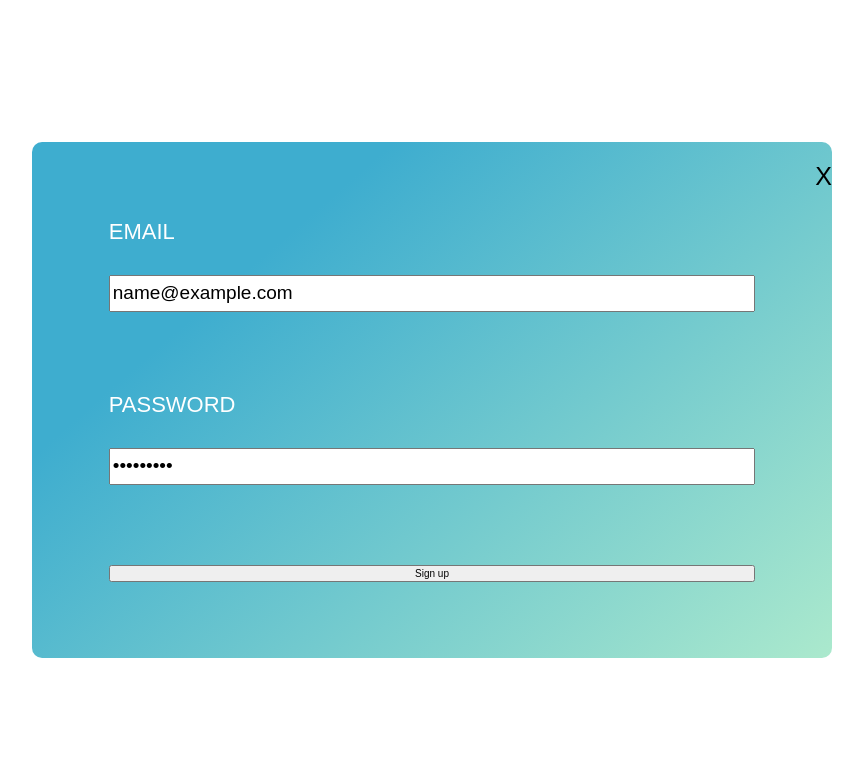
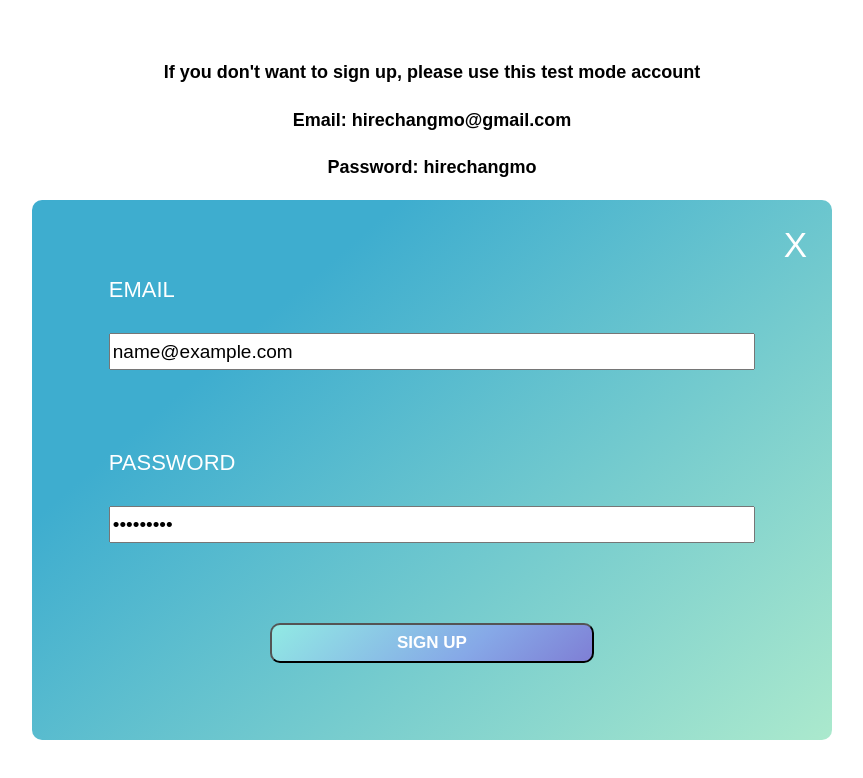
Before and after one commit to ChangmoSung/changmoSungReactProjectFive, a React (Create React App) app: page /changmoSungReactProjectFive/video in a window 1280 px wide. Both pictures are taken after typing "name@example.com", "Sample123" into the empty fields and a click on the button "SIGN UP". Shown: the top 778 px of the page, without its empty margins (208-1071 px from the left). Built offline with nearby package versions, Linux system fonts and the light colour scheme; no server answers.

Commit message:
added emoji animation that appears when users upload and text to the landing page

```diff
--- a/public/index.html
+++ b/public/index.html
@@ -25,7 +25,7 @@
       work correctly both with client-side routing and a non-root public URL.
       Learn how to configure a non-root public URL by running `npm run build`.
     -->
-    <title>React App</title>
+    <title>Changmo's Smiley Magic</title>
   </head>
   <body>
     <noscript>You need to enable JavaScript to run this app.</noscript>
--- a/src/App.js
+++ b/src/App.js
@@ -2,7 +2,6 @@ import React, { Component } from "react";
 import "./App.css";
 import firebase from "./components/firebase";
 import { BrowserRouter as Router, Route } from "react-router-dom";
-import Nav from "./components/Nav";
 import Header from "./components/Header";
 import Main from "./components/Main";
 import LandingPage from "./components/LandingPage";
@@ -91,7 +90,7 @@ class App extends Component {
   };
 
   deleteImage = e => {
-    const confirm = window.confirm("are you sure?");
+    const confirm = window.confirm("Are you sure you want to delete the image?");
 
     if (confirm) {
       const userImages = [...this.state.userImages];
--- a/src/components/Bio.js
+++ b/src/components/Bio.js
@@ -1,6 +1,5 @@
 import React, { Component } from 'react';
 import firebase from "./firebase";
-
 
 class Bio extends Component {
     constructor() {
@@ -56,7 +55,7 @@ class Bio extends Component {
     }
 
     deleteBio = (e) => {
-        const confirm = window.confirm('are you sure?');
+        const confirm = window.confirm('Are you sure you want to delete the bio?');
 
         if(confirm) {
             const uniqueId = e.target.parentNode.id;
--- a/src/components/Header.js
+++ b/src/components/Header.js
@@ -18,6 +18,7 @@ class Header extends Component {
             galleryImageUploaded: false,
             galleryVideoUploaded: false,
             progressSpan: React.createRef(),
+            uploadEmoji: React.createRef(),
         };
     }
 
@@ -115,15 +116,22 @@ class Header extends Component {
                     }
                 });
 
+                this.state.uploadEmoji.current.classList.add('emojiVisible')
+
                 setTimeout(() => {
                     this.state.progressSpan.current.classList.remove('progress')
                     this.setState({ progress: 0 })
-                },3000)
+
+                    this.state.uploadEmoji.current.classList.remove('emojiVisible')
+                },4000)
             }
         );
     };
 
     signOut = () => {
+        const confirm = window.confirm('Are you sure you want to sign out?');
+
+        if(confirm) {
             this.state.auth.signOut();
 
             this.state.auth.onAuthStateChanged(user => {
@@ -133,9 +141,10 @@ class Header extends Component {
                     this.setState({
                         user: null,
                     })
-                window.location.reload(false)
+                    window.location.reload()
                 }
             })
+        }
     }
 
   render() {
@@ -194,7 +203,7 @@ class Header extends Component {
                             <span>{this.props.userImages.length} posts</span>
                         </p>
 
-                        <label htmlFor="fileUpload"><span>upload</span></label>
+                        <label htmlFor="fileUpload"><span>upload</span><span ref ={this.state.uploadEmoji}className='uploadEmoji'>😍</span></label>
                         <input
                             id="fileUpload"
                             type="file"
--- a/src/components/LandingPage.js
+++ b/src/components/LandingPage.js
@@ -59,6 +59,12 @@ class LandingPage extends Component {
     render() {
         return (
             <div className='landingPage'>
+                <h2>
+                    If you don't want to sign up, please use this test mode account
+                    <span> Email: hirechangmo@gmail.com</span>
+                    <span> Password: hirechangmo</span>
+                </h2>
+
                 {this.state.signUpButtonClicked
                 ?
                     <form className='signUpForm' onSubmit={this.signUp}>
@@ -68,7 +74,7 @@ class LandingPage extends Component {
                         <label htmlFor='signUpPassword'>password</label>
                         <input ref={this.state.signUpPassword} id='signUpPassword' type='password' placeholder='password' required></input>
 
-                        <button>Sign up</button>
+                        <button className='signUpPageButton'>sign up</button>
 
                         <span onClick={this.signUpPopUp}>X</span>
                     </form>
--- a/src/components/Main.js
+++ b/src/components/Main.js
@@ -19,11 +19,13 @@ class Main extends Component {
       <main className="gallery">
         <div className='links'>
           <Link to="/changmoSungReactProjectFive/"><i className="far fa-image"></i></Link>
+
           <Link to="/changmoSungReactProjectFive/video"><i className="fas fa-video"></i></Link>
+
           <Link to='/changmoSungReactProjectFive/bio'><i className="fas fa-book"></i></Link>
         </div>
+
         <ul className="wrapper">
-
           <Route path="/changmoSungReactProjectFive/" exact>
             {this.props.userImages.map((image, i) => {
               return (
@@ -40,7 +42,6 @@ class Main extends Component {
             })}
           </Route>
 
-          {/* fix deleting video functionality */}
           <Route path="/changmoSungReactProjectFive/video" exact>
             {this.props.userVideos.map((video, i) => {
               return (
@@ -59,7 +60,6 @@ class Main extends Component {
           </Route>
 
           <Route path="/changmoSungReactProjectFive/bio" component={Bio} />
-
         </ul>
       </main>
     );
--- a/src/components/Nav.js
+++ /dev/null
@@ -1,45 +0,0 @@
-import React, { Component } from "react";
-import { Link } from "react-router-dom";
-import firebase from "./firebase";
-
-class Nav extends Component {
-    constructor() {
-        super();
-        this.state = {
-            auth: firebase.auth(),
-        };
-    }
-
-    signOut = () => {
-        this.state.auth.signOut();
-
-        this.state.auth.onAuthStateChanged(user => {
-            console.log(user)
-            if (user) {
-            } else {
-                this.setState({
-                    user: null,
-                })
-                window.location.reload(false)
-            }
-        })
-    }
-
-    render() {
-        return (
-            <nav>
-                <div className="wrapper">
-                    <div className="navLogo">
-                        <img src="https://firebasestorage.googleapis.com/v0/b/project-five-97681.appspot.com/o/Z6fwRPBHhyVDwn8eFKzGX0eUQk13-favourite-images%2FJRr5JCPzDzVRYx1OPeUl?alt=media&token=72dacc8e-57dc-40f5-ba10-2249c4e15244" alt='logo'></img>
-                    </div>
-
-                    <Link to='/changmoSungReactProjectFive/'>Go back home</Link>
-
-                    <button onClick={this.signOut} className="signOut">sign out</button>
-                </div>
-            </nav>
-        );
-    }
-}
-
-export default Nav;
--- a/src/index.css
+++ b/src/index.css
@@ -35,9 +35,20 @@ video {
 .landingPage {
   display: flex;
   flex-direction: column;
-  justify-content: space-around;
+  justify-content: center;
   align-items: center;
   height: 100vh;
+}
+
+h2 {
+  display: flex;
+  flex-direction: column;
+  justify-content: space-between;
+  height: 15%;
+  text-align: center;
+  margin: 0 auto 2rem;
+  font-size: 1.8rem;
+  line-height: 2.5rem;
 }
 
 .signInForm,
@@ -69,9 +80,24 @@ video {
 
 .signUpForm span {
   position: absolute;
-  top: 2rem;
-  right: 0;
-  font-size: 2.5rem;
+  top: 2.5rem;
+  right: 2.5rem;
+  font-size: 3.5rem;
+  color: white;
+}
+
+.signUpPageButton {
+  width: 50%;
+  height: 4rem;
+  font-size: 1.7rem;
+  font-weight: bold;
+  margin: 0 auto;
+  color: white;
+  background: linear-gradient(319deg, #7f7fd5 0%, #86a8e7 37%, #91eae4 100%);
+  cursor: pointer;
+  border-radius: 1rem;
+  text-transform: uppercase;
+  transition: all 0.2s;
 }
 
 .signInAndUpButtons {
@@ -90,6 +116,10 @@ video {
   border-radius: 1rem;
   text-transform: uppercase;
   transition: all 0.2s;
+}
+
+.signInAndUpButtons button:hover {
+  background: linear-gradient(319deg, #abe9cd 0%, #3eadcf 74%);
 }
 
 /* ------------------------ */
@@ -218,6 +248,31 @@ header {
   transform: scale(1.1);
 }
 
+.uploadEmoji {
+  display: none;
+}
+
+.uploadEmoji.emojiVisible {
+  display: inline-block;
+  position: absolute;
+  font-size: 3rem;
+  animation: emoji 1s ease-in-out infinite;
+}
+
+@keyframes emoji {
+  0% {
+    margin-top: 0;
+  }
+
+  50% {
+    margin-top: -5rem;
+  }
+
+  100% {
+    margin-top: 0;
+  }
+}
+
 .progressBar {
   position: relative;
   background: linear-gradient(319deg, #7f7fd5 0%, #86a8e7 37%, #91eae4 100%);
@@ -278,15 +333,15 @@ header {
   max-width: 100rem;
   height: 4vh;
   display: flex;
-  justify-content: space-evenly;
+  justify-content: space-around;
   margin: 2.5rem auto;
   font-size: 2rem;
 }
 
 .links a {
   font-size: 4rem;
+  width: 15%;
   text-decoration: none;
-  width: 20%;
   text-align: center;
   color: blue;
 }
@@ -345,6 +400,10 @@ header {
   border: none;
   background: linear-gradient(319deg, #7f7fd5 0%, #86a8e7 37%, #91eae4 100%);
   font-size: 1.8rem;
+}
+
+.galleryImage button:hover {
+  background: linear-gradient(319deg, #abe9cd 0%, #3eadcf 74%);
 }
 
 /* ------------------- */
@@ -466,6 +525,10 @@ header {
     padding: 12%;
   }
 
+  .signInAndUpButtons button {
+    width: 40%;
+  }
+
   .profileImage label {
     width: 17rem;
     height: 17rem;
@@ -550,10 +613,6 @@ header {
 }
 
 @media(max-width: 414px) {
-  .signInAndUpButtons button {
-    width: 40%;
-  }
-
   header {
     height: 40vh;
   }
```
Lines whose indentation alone changed are shown as unchanged.
